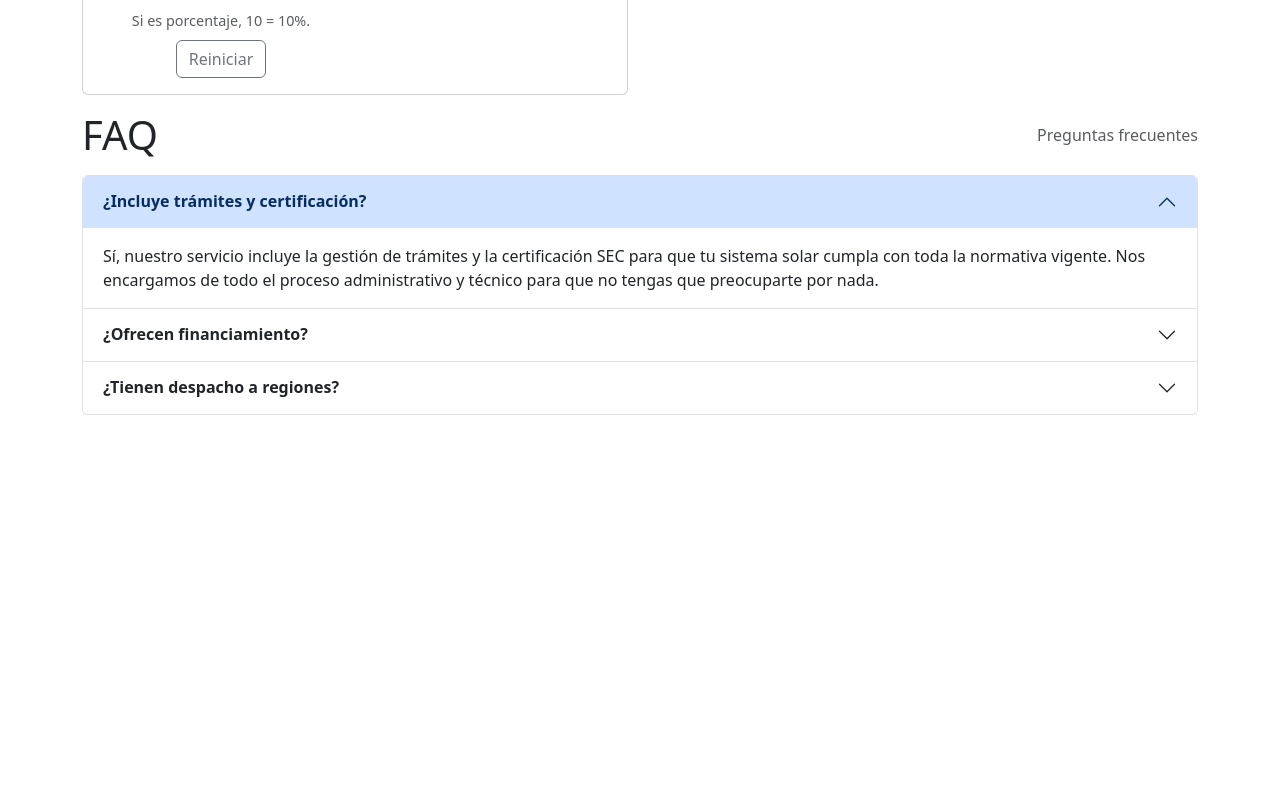
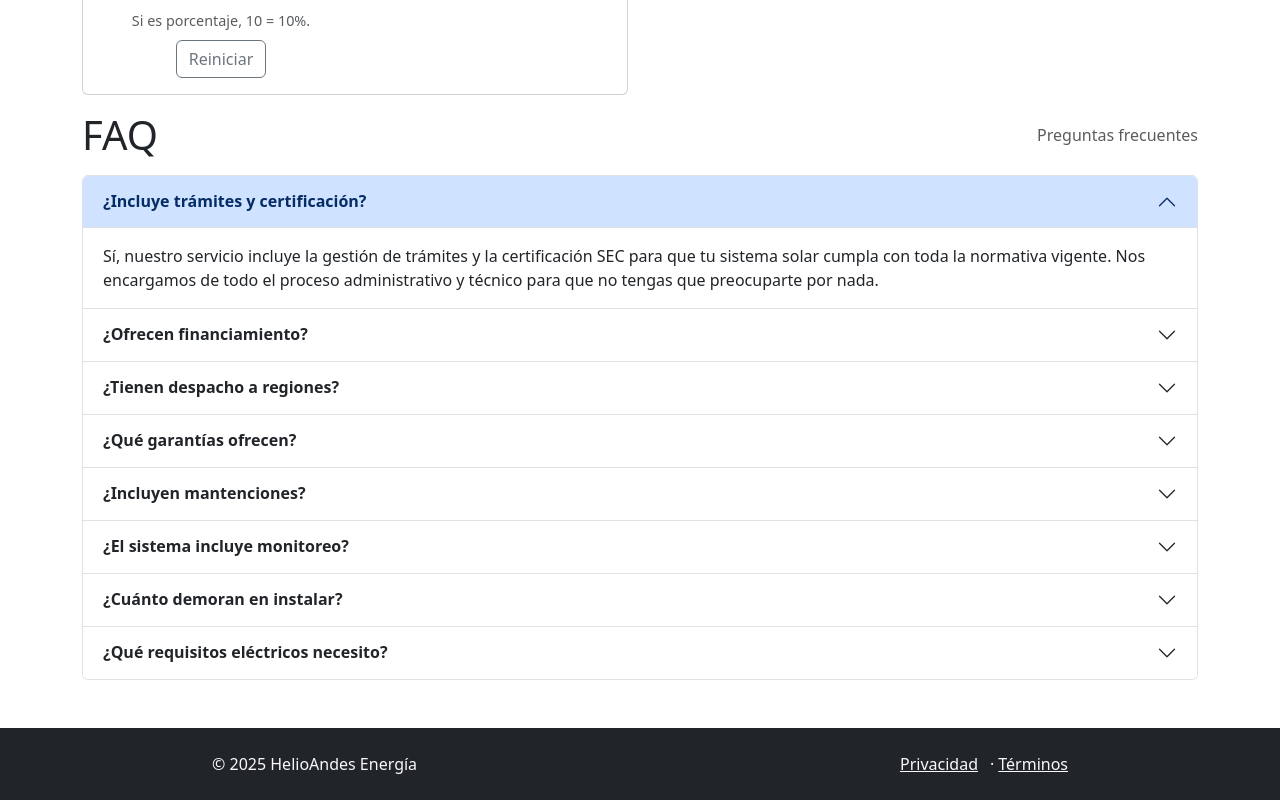
Before and after one commit to Yeikeit/HelioAndes, a React (Create React App) app: page / in a window 1280 px wide. Shown: the part 865-1665 px from the top of the page. Before the commit the page ends 1280 px from the top, so only its background shows below. Built offline with nearby package versions, Linux system fonts and the light colour scheme.

Commit message:
Se agrega componente footer y nuevos items a faq

```diff
--- a/src/App.js
+++ b/src/App.js
@@ -12,6 +12,7 @@ import Testimonios from './components/Testimonios';
 import opcionesSelects from './db-mock/opciones.js';
 
 function App() {
+  const anioActual = new Date().getFullYear();
   return (
     <div className="App">
       <NavbarHelio />
@@ -23,7 +24,7 @@ function App() {
       <Testimonios />
       <FAQ />
       <Contacto />
-      <Footer />
+      <Footer anio={anioActual}/>
     </div>
   );
 }
--- a/src/components/FAQ.js
+++ b/src/components/FAQ.js
@@ -33,6 +33,36 @@ function FAQ() {
                                 Sí, realizamos envíos a todo Chile. El costo de despacho depende de la región y el peso estimado del sistema. Puedes calcular el valor exacto en nuestra calculadora y recibir tu equipo en la dirección que indiques.
                             </Accordion.Body>
                         </Accordion.Item>
+                        <Accordion.Item eventKey="3">
+                            <Accordion.Header><b>¿Qué garantías ofrecen?</b></Accordion.Header>
+                            <Accordion.Body className="text-start">
+                                Ofrecemos garantía extendida sobre los equipos y la instalación, con opciones de 12, 24 y 36 meses. La garantía cubre defectos de fabricación y problemas derivados de la instalación, según el plan que elijas en la calculadora.
+                            </Accordion.Body>
+                        </Accordion.Item>
+                        <Accordion.Item eventKey="4">
+                            <Accordion.Header><b>¿Incluyen mantenciones?</b></Accordion.Header>
+                            <Accordion.Body className="text-start">
+                                Sí, puedes contratar planes de mantención preventiva y correctiva para asegurar el óptimo funcionamiento de tu sistema solar. Recomendamos realizar mantenciones periódicas para maximizar la vida útil y el rendimiento de los equipos.
+                            </Accordion.Body>
+                        </Accordion.Item>
+                        <Accordion.Item eventKey="5">
+                            <Accordion.Header><b>¿El sistema incluye monitoreo?</b></Accordion.Header>
+                            <Accordion.Body className="text-start">
+                                Todos nuestros sistemas incluyen monitoreo básico, y puedes optar por monitoreo avanzado para visualizar el desempeño en tiempo real desde tu celular o computador. Esto te permite controlar la generación y el consumo energético de tu instalación.
+                            </Accordion.Body>
+                        </Accordion.Item>
+                        <Accordion.Item eventKey="6">
+                            <Accordion.Header><b>¿Cuánto demoran en instalar?</b></Accordion.Header>
+                            <Accordion.Body className="text-start">
+                                El tiempo de instalación depende de la complejidad y el tamaño del sistema, pero normalmente toma entre 2 y 5 días hábiles una vez que los equipos llegan a tu domicilio y se cumplen los requisitos técnicos.
+                            </Accordion.Body>
+                        </Accordion.Item>
+                        <Accordion.Item eventKey="7">
+                            <Accordion.Header><b>¿Qué requisitos eléctricos necesito?</b></Accordion.Header>
+                            <Accordion.Body className="text-start">
+                                Es necesario contar con una instalación eléctrica en buen estado y espacio suficiente en el tablero para conectar el sistema solar. Nuestro equipo realiza una evaluación previa para verificar que tu domicilio cumple con los requisitos técnicos y normativos.
+                            </Accordion.Body>
+                        </Accordion.Item>
                     </Accordion>
                 </Col>
             </Row>
--- a/src/components/Footer.js
+++ b/src/components/Footer.js
@@ -1,6 +1,19 @@
-function Footer() {
+function Footer({ anio }) {
     return (
-        <div></div>
+        <footer className="bg-dark text-light py-4 mt-5" style={{paddingLeft: '200px', paddingRight: '200px'}}>
+            <div className="container-fluid">
+                <div className="row align-items-center">
+                    <div className="col text-start">
+                    © {anio} HelioAndes Energía <br/>
+                    </div>
+                    <div className="col text-end">
+                        <a href="#privacidad" className="text-light text-decoration-underline me-2">Privacidad</a>
+                        <span className="mx-1">·</span>
+                        <a href="#terminos" className="text-light text-decoration-underline">Términos</a>
+                    </div>
+                </div>
+            </div>
+        </footer>
     );
 }
 
```
